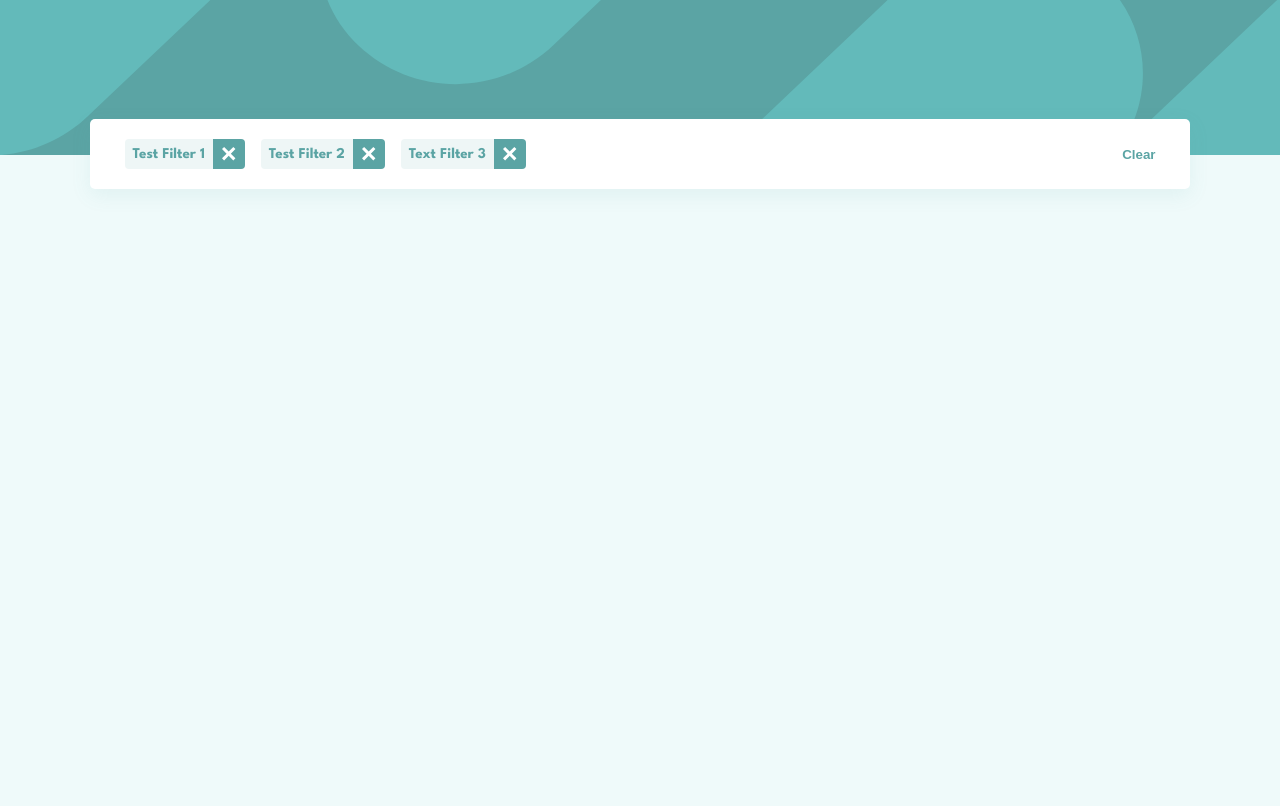
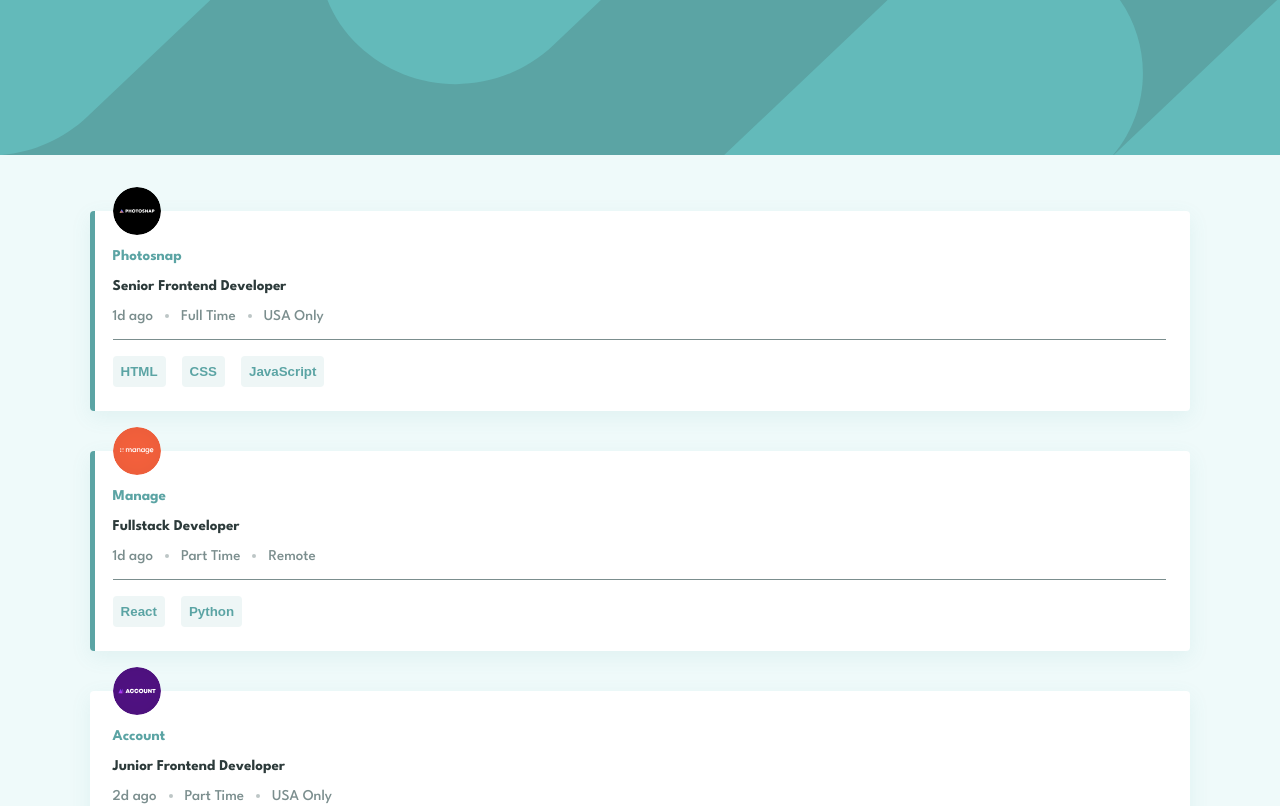
Before and after one commit to Senatrius/static-job-listings, a React (Vite) app: page / in a window 1280 px wide. Shown: the top 806 px of the page. Built offline with nearby package versions, Linux system fonts and the light colour scheme.

Commit message:
add job listing from data file + add filters to list functionality

```diff
--- a/public/data.json
+++ b/public/data.json
@@ -2,7 +2,7 @@
   {
     "id": 1,
     "company": "Photosnap",
-    "logo": "./images/photosnap.svg",
+    "logo": "./src/images/photosnap.svg",
     "new": true,
     "featured": true,
     "position": "Senior Frontend Developer",
@@ -17,7 +17,7 @@
   {
     "id": 2,
     "company": "Manage",
-    "logo": "./images/manage.svg",
+    "logo": "./src/images/manage.svg",
     "new": true,
     "featured": true,
     "position": "Fullstack Developer",
@@ -32,7 +32,7 @@
   {
     "id": 3,
     "company": "Account",
-    "logo": "./images/account.svg",
+    "logo": "./src/images/account.svg",
     "new": true,
     "featured": false,
     "position": "Junior Frontend Developer",
@@ -47,7 +47,7 @@
   {
     "id": 4,
     "company": "MyHome",
-    "logo": "./images/myhome.svg",
+    "logo": "./src/images/myhome.svg",
     "new": false,
     "featured": false,
     "position": "Junior Frontend Developer",
@@ -62,7 +62,7 @@
   {
     "id": 5,
     "company": "Loop Studios",
-    "logo": "./images/loop-studios.svg",
+    "logo": "./src/images/loop-studios.svg",
     "new": false,
     "featured": false,
     "position": "Software Engineer",
@@ -77,7 +77,7 @@
   {
     "id": 6,
     "company": "FaceIt",
-    "logo": "./images/faceit.svg",
+    "logo": "./src/images/faceit.svg",
     "new": false,
     "featured": false,
     "position": "Junior Backend Developer",
@@ -92,7 +92,7 @@
   {
     "id": 7,
     "company": "Shortly",
-    "logo": "./images/shortly.svg",
+    "logo": "./src/images/shortly.svg",
     "new": false,
     "featured": false,
     "position": "Junior Developer",
@@ -107,7 +107,7 @@
   {
     "id": 8,
     "company": "Insure",
-    "logo": "./images/insure.svg",
+    "logo": "./src/images/insure.svg",
     "new": false,
     "featured": false,
     "position": "Junior Frontend Developer",
@@ -122,7 +122,7 @@
   {
     "id": 9,
     "company": "Eyecam Co.",
-    "logo": "./images/eyecam-co.svg",
+    "logo": "./src/images/eyecam-co.svg",
     "new": false,
     "featured": false,
     "position": "Full Stack Engineer",
@@ -137,7 +137,7 @@
   {
     "id": 10,
     "company": "The Air Filter Company",
-    "logo": "./images/the-air-filter-company.svg",
+    "logo": "./src/images/the-air-filter-company.svg",
     "new": false,
     "featured": false,
     "position": "Front-end Dev",
--- a/src/App.tsx
+++ b/src/App.tsx
@@ -1,10 +1,39 @@
-import React, { useState } from "react"
+import React, { useEffect, useState } from "react"
+import { fetchJobs } from "./api/fetchJobs"
 import { Header } from "./components/Header"
+import { JobListings } from "./components/JobListings"
 import { Main } from "./components/Main"
 import { SelectedFilters } from "./components/SelectedFilters"
 
+export interface JobsProps {
+  id: number,
+  company: string,
+  logo: string,
+  new: Boolean,
+  featured: Boolean,
+  position: string,
+  role: string,
+  level: string,
+  postedAt: string,
+  contract: string,
+  location: string,
+  languages: string[],
+  tools: string[]
+}
+
 function App() {
-  const [filters, setFilters] = useState(['Test Filter 1', 'Test Filter 2', 'Text Filter 3'])
+  const [filters, setFilters] = useState<string[]>([])
+  const [jobs, setJobs] = useState<JobsProps[]>([])
+
+  useEffect(() => {
+    fetchJobs().then(jobs => setJobs(jobs))
+  }, [])
+
+  const addNewFilter = (skill: string) => {
+    if(!filters.includes(skill)) {
+      setFilters([...filters, skill])
+    }
+  }
 
   const removeFilter = (e: React.MouseEvent<HTMLButtonElement>) => {
     if(e.currentTarget.dataset.filter) {
@@ -24,6 +53,7 @@ function App() {
     <Header />
     <Main>
       {filters.length > 0 ? <SelectedFilters clearAllFilters={clearAllFilters} removeFilter={removeFilter} filters={filters}/> : null}
+      <JobListings jobs={jobs} addNewFilter={addNewFilter}/>
     </Main>
   </>
 }
--- a/src/components/Header.tsx
+++ b/src/components/Header.tsx
@@ -10,6 +10,7 @@ const HeaderComponent = styled.header`
   background-repeat: no-repeat;
   background-position: left bottom;
   background-size: cover;
+  z-index: -1;
 
   @media screen and (min-width: 767px) {
     background-image: url('src/images/bg-header-desktop.svg');
--- /dev/null
+++ b/src/components/JobCard.tsx
@@ -0,0 +1,118 @@
+import styled from 'styled-components'
+import { COLORS } from '../globalStyles';
+import { JobsProps } from '../App';
+
+const JobCardComponent = styled.div<{featured: boolean}>`
+  position: relative;
+  width: 100%;
+  padding: 2rem 1.5rem 1.5rem 1.125rem;
+  background: white;
+  border-radius: 0.25rem;
+  box-shadow: 0 6px 20px ${COLORS.shadow};
+  border-left: ${props => props.featured ? `5px solid ${COLORS.primary}` : "5px solid transparent"};
+  margin-bottom: 2.5rem;
+`;
+
+const Logo = styled.div<{logoUrl: string}>`
+  position: absolute;
+  top: -1.5rem;
+  width: 3rem;
+  height: 3rem;
+  border-radius: 50%;
+  background-image: ${props => props.logoUrl ? `url(${props.logoUrl})` : ""};
+  background-position: center;
+  background-size: cover;
+`
+
+const Title = styled.h1`
+  font-size: 0.9375rem;
+  margin: 0.375rem 0 1rem 0;
+  font-weight: 700;
+  color: ${COLORS.primary};
+`
+
+const Position = styled.p`
+  font-size: 0.9375rem;
+  font-weight: 700;
+  color: ${COLORS.darkGray};
+  margin-bottom: 1rem;
+`
+
+const Details = styled.div`
+  display: flex;
+  align-items: center;
+  font-size: 0.9375rem;
+  font-weight: 500;
+  color: ${COLORS.lightGray};
+`
+
+const Dot = styled.div`
+  width: 0.25rem;
+  height: 0.25rem;
+  border-radius: 50%;
+  margin: 0 0.75rem;
+  background: ${COLORS.lightGray};
+  opacity: .5;
+`
+
+const Separator = styled.div`
+  width: 100%;
+  height: 1px;
+  background: ${COLORS.lightGray};
+  margin: 1rem 0;
+`
+
+const SkillList = styled.ul`
+  display: flex;
+  width: 100%;
+  gap: 1rem;
+  flex-wrap: wrap;
+  list-style: none;
+`
+
+const SkillItem = styled.li`
+`
+
+const AddFilter = styled.button`
+  font-weight: 700;
+  padding: 0.5rem;
+  background: ${COLORS.filterChip};
+  color: ${COLORS.primary};
+  border-radius: 0.25rem;
+  border: none;
+  outline: none;
+  cursor: pointer;
+  transition: 0.05s;
+
+  &:hover {
+    color: white;
+    background: ${COLORS.primary}
+  }
+
+  &:active {
+    background: ${COLORS.darkGray}
+  }
+`
+
+interface JobProps {
+  jobData: JobsProps,
+  addNewFilter: (args: string) => void,
+}
+
+export const JobCard = ({addNewFilter, jobData}: JobProps) => {
+  const skills = jobData.tools.concat(jobData.languages);
+
+  //@ts-ignore
+  return <JobCardComponent featured={jobData.featured}>
+    <Logo logoUrl={jobData.logo} />
+    <div>
+      <Title>{jobData.company}</Title>
+      <Position>{jobData.position}</Position>
+      <Details>{jobData.postedAt}<Dot />{jobData.contract}<Dot />{jobData.location}</Details>
+    </div>
+    <Separator />
+    <SkillList>
+      {skills.map(skill => <SkillItem><AddFilter onClick={() => addNewFilter(skill)}>{skill}</AddFilter></SkillItem>)}
+    </SkillList>
+  </JobCardComponent>
+}
--- /dev/null
+++ b/src/components/JobListings.tsx
@@ -0,0 +1,19 @@
+import styled from 'styled-components';
+import { JobCard } from './JobCard';
+import { JobsProps } from '../App';
+
+const JobListingsComponent = styled.div`
+  width: 100%;
+  margin-top: 3.5rem;
+`
+
+interface JobListProps {
+  jobs: JobsProps[],
+  addNewFilter: (args: string) => void
+}
+
+export const JobListings = ({jobs, addNewFilter}: JobListProps) => {
+  return <JobListingsComponent>
+    {jobs.map((job, idx) => <JobCard key={idx} jobData={job} addNewFilter={skill => addNewFilter(skill)}/>)}
+  </JobListingsComponent>
+}
--- a/src/components/SelectedFilters.tsx
+++ b/src/components/SelectedFilters.tsx
@@ -10,11 +10,11 @@ const SelectedFiltersComponent = styled.div`
   box-shadow: 0 6px 20px ${COLORS.shadow};
   background: white;
   border-radius: 5px;
-  transform: translateY(-2rem);
+  margin-top: -2rem;
 
   @media screen and (min-width: 767px) {
     padding: 1.25rem 2.1825rem;
-    transform: translateY(-2.25rem);
+    margin-top: -2.25rem;
   }
 `;
 
@@ -69,7 +69,13 @@ const RemoveFilter = styled.button`
   }
 `;
 
-export const SelectedFilters = ({clearAllFilters, removeFilter, filters}: {clearAllFilters: () => void, removeFilter: (...args: any) => void, filters: string[]}) => {
+interface FilterProps {
+  clearAllFilters: () => void,
+  removeFilter: (...args: any) => void,
+  filters: string[]
+}
+
+export const SelectedFilters = ({clearAllFilters, removeFilter, filters}: FilterProps) => {
   return <SelectedFiltersComponent>
     <FilterList>
       {filters.map(filter => <FilterItem key={filter}><span>{filter}</span><RemoveFilter onClick={e => removeFilter(e)} data-filter={filter} aria-label={`Remove ${filter} filter`}/></FilterItem>)}
```
